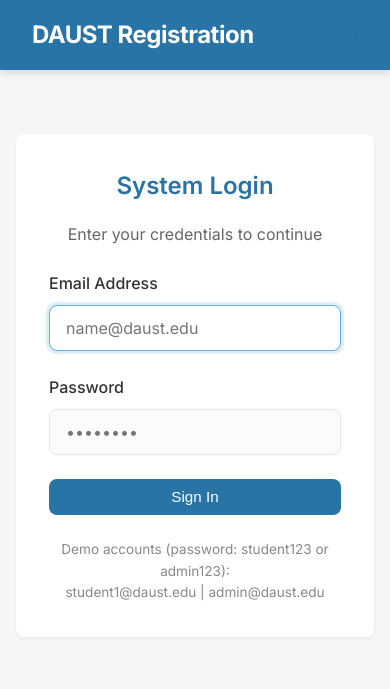
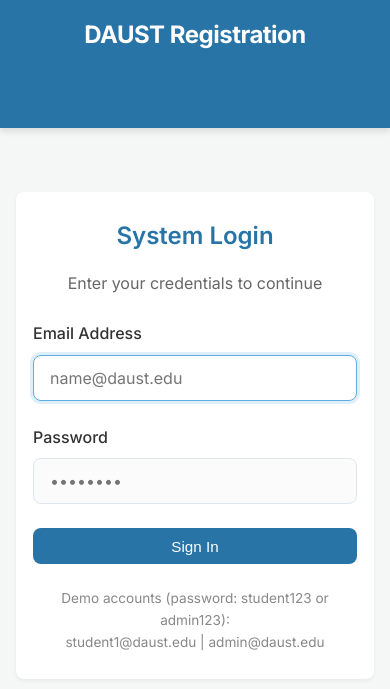
Before and after one commit to habib0025/Daust_registration_System, a Flask app: page /login in a window 390 px wide. Shown: the top 689 px of the page. Run offline with Flask 3, Linux system fonts and the light colour scheme.

Commit message:
Make UI responsive

```diff
--- a/static/style.css
+++ b/static/style.css
@@ -357,3 +357,39 @@ tbody tr:hover {
     max-width: 400px;
     margin: 4rem auto;
 }
+
+/* Responsive Design (Mobile) */
+@media (max-width: 768px) {
+    .navbar {
+        flex-direction: column;
+        text-align: center;
+        gap: 1rem;
+        padding: 1rem;
+    }
+
+    .nav-links {
+        flex-wrap: wrap;
+        justify-content: center;
+        gap: 1rem;
+    }
+
+    .navbar-user {
+        flex-direction: column;
+        gap: 0.5rem;
+    }
+
+    .dashboard-stats {
+        grid-template-columns: 1fr;
+    }
+
+    .content-box {
+        padding: 1.5rem 1rem;
+    }
+
+    /* Make tables horizontally scrollable on small screens */
+    table {
+        display: block;
+        overflow-x: auto;
+        white-space: nowrap;
+    }
+}
```
Also changed, not shown: registration.db (deleted), 1 other file.
